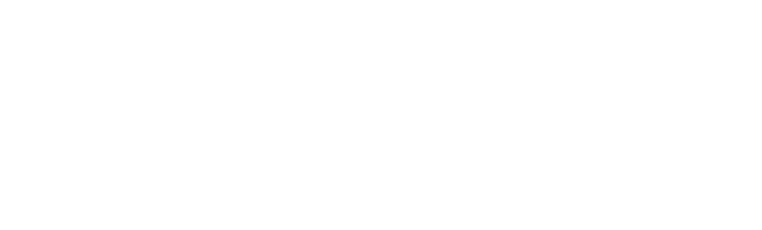
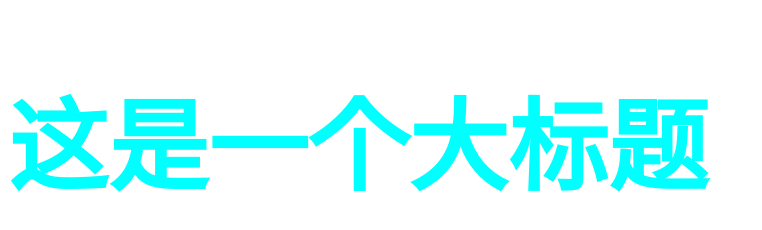
Before and after one commit to zhou0628/project_02, a plain HTML site: page index.html in a window 1280 px wide. Shown: the whole page, without its empty margins (0-762 px from the left). Drawn offline with Linux system fonts and the light colour scheme.

Commit message:
新增了index。js

```diff
--- a/index.html
+++ b/index.html
@@ -1,12 +1,24 @@
 <!DOCTYPE html>
 <html lang="en">
+
 <head>
   <meta charset="UTF-8">
   <meta http-equiv="X-UA-Compatible" content="IE=edge">
   <meta name="viewport" content="width=device-width, initial-scale=1.0">
   <title>Document</title>
+  <link rel="stylesheet" href="./index.css">
+  <style>
+    h1 {
+      color: aqua;
+      font-size: 100px;
+    }
+  </style>
 </head>
+
 <body>
+  <h1>这是一个大标题</h1>
+  <script src="./index.js"></script>
 
 </body>
+
 </html>
```
Also changed, not shown: index.css (added), index.js (added).
